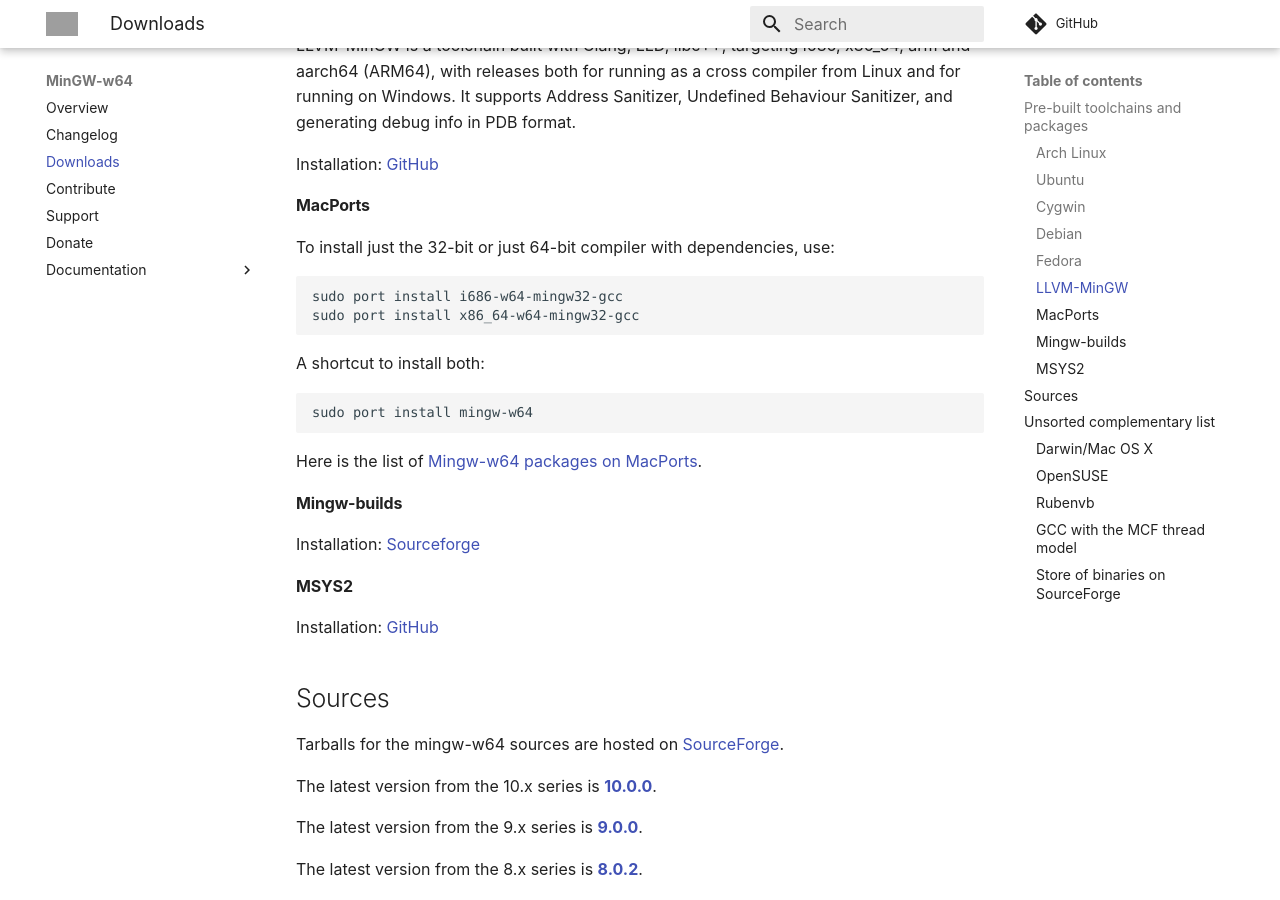
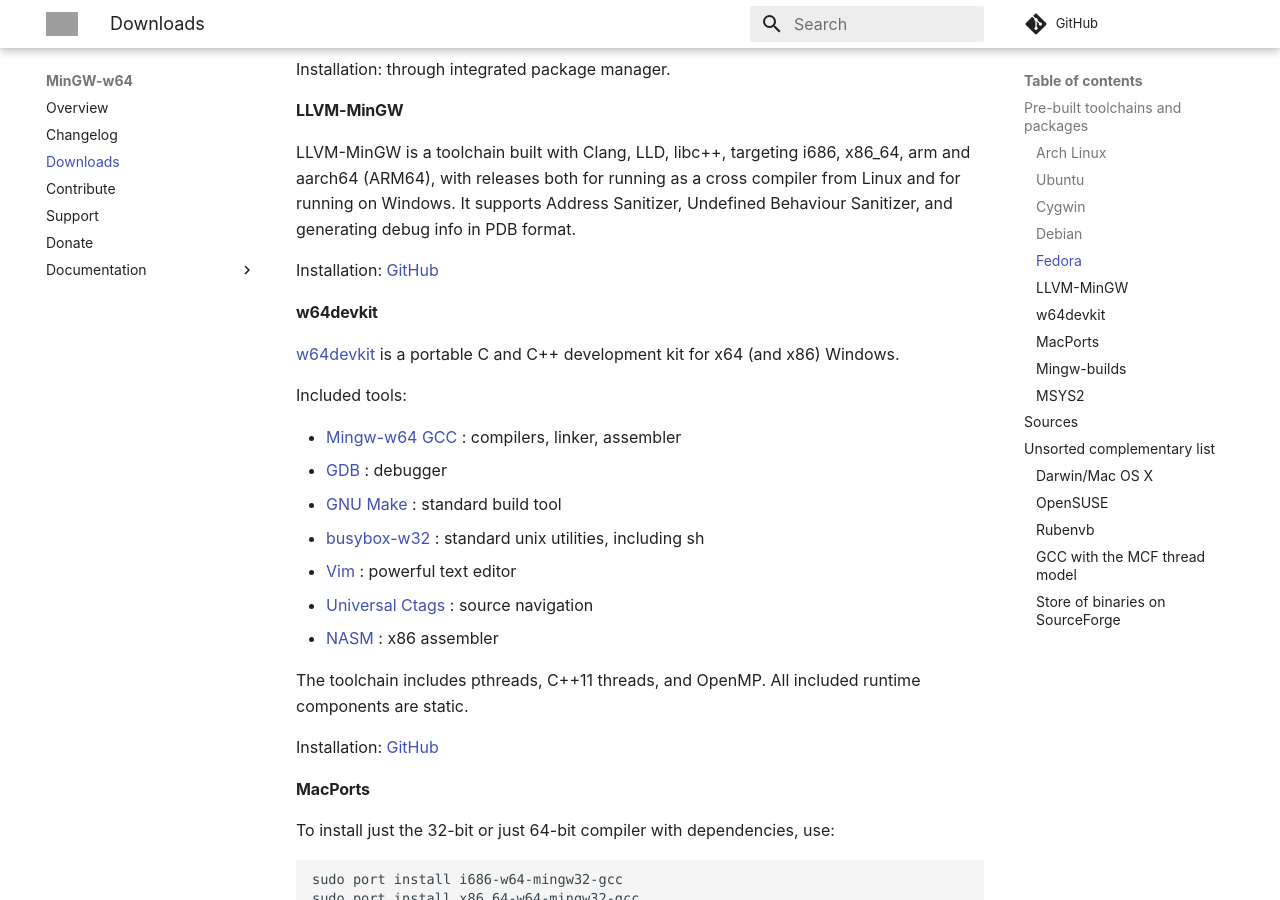
Before and after one commit to mingw-w64/mingw-w64.github.io, an MkDocs documentation site: the page built from web/downloads.md, in a window 1280 px wide and 900 px high, scrolled down 2388 px. Built offline with MkDocs 1.6.1 and Material for MkDocs 9.7.7, drawn with Linux system fonts in a browser that asks for light colours; comment, search, counter and statistics services are not loaded; some of the changed text lies outside the part shown; grey boxes are pictures that could not be loaded.

Commit message:
Add w64devkit in the downloads page

```diff
--- a/web/downloads.md
+++ b/web/downloads.md
@@ -100,6 +100,28 @@
             <td>LLVM 14.0.0/trunk</td>
             <td>C, C++</td>
             <td>make, Python</td>
+        </tr>
+        <tr>
+            <td style="text-align:center;">
+                <strong><a href="#w64devkit">w64devkit</a></strong>
+            </td>
+            <td>1.14.0</td>
+            <td>Windows</td>
+            <td>12.1.0/10.0.0</td>
+            <td>C, C++, Fortran</td>
+            <td>
+                10
+                (busybox,
+                ctags,
+                expat,
+                gdb,
+                gmp,
+                make,
+                mpc,
+                mpfr,
+                nasm,
+                vim)
+            </td>
         </tr>
         <tr>
             <td style="text-align:center;">
@@ -233,6 +255,34 @@
 
 Installation: [GitHub](https://github.com/mstorsjo/llvm-mingw/releases)
 
+#### w64devkit
+
+[w64devkit][w64devkit] is a portable C and C++ development kit for x64 (and x86) Windows.
+
+Included tools:
+
+* [Mingw-w64 GCC][w64] : compilers, linker, assembler
+* [GDB][gdb] : debugger
+* [GNU Make][make] : standard build tool
+* [busybox-w32][bb] : standard unix utilities, including sh
+* [Vim][vim] : powerful text editor
+* [Universal Ctags][ctags] : source navigation
+* [NASM][nasm] : x86 assembler
+
+The toolchain includes pthreads, C++11 threads, and OpenMP. All included
+runtime components are static.
+
+Installation: [GitHub](https://github.com/skeeto/w64devkit/releases)
+
+[bb]: https://frippery.org/busybox/
+[ctags]: https://github.com/universal-ctags/ctags
+[gdb]: https://www.gnu.org/software/gdb/
+[make]: https://www.gnu.org/software/make/
+[nasm]: https://www.nasm.us/
+[vim]: https://www.vim.org/
+[w64]: http://mingw-w64.org/
+[w64devkit]: https://github.com/skeeto/w64devkit
+
 #### MacPorts
 
 To install just the 32-bit or just 64-bit compiler with dependencies, use:
```
